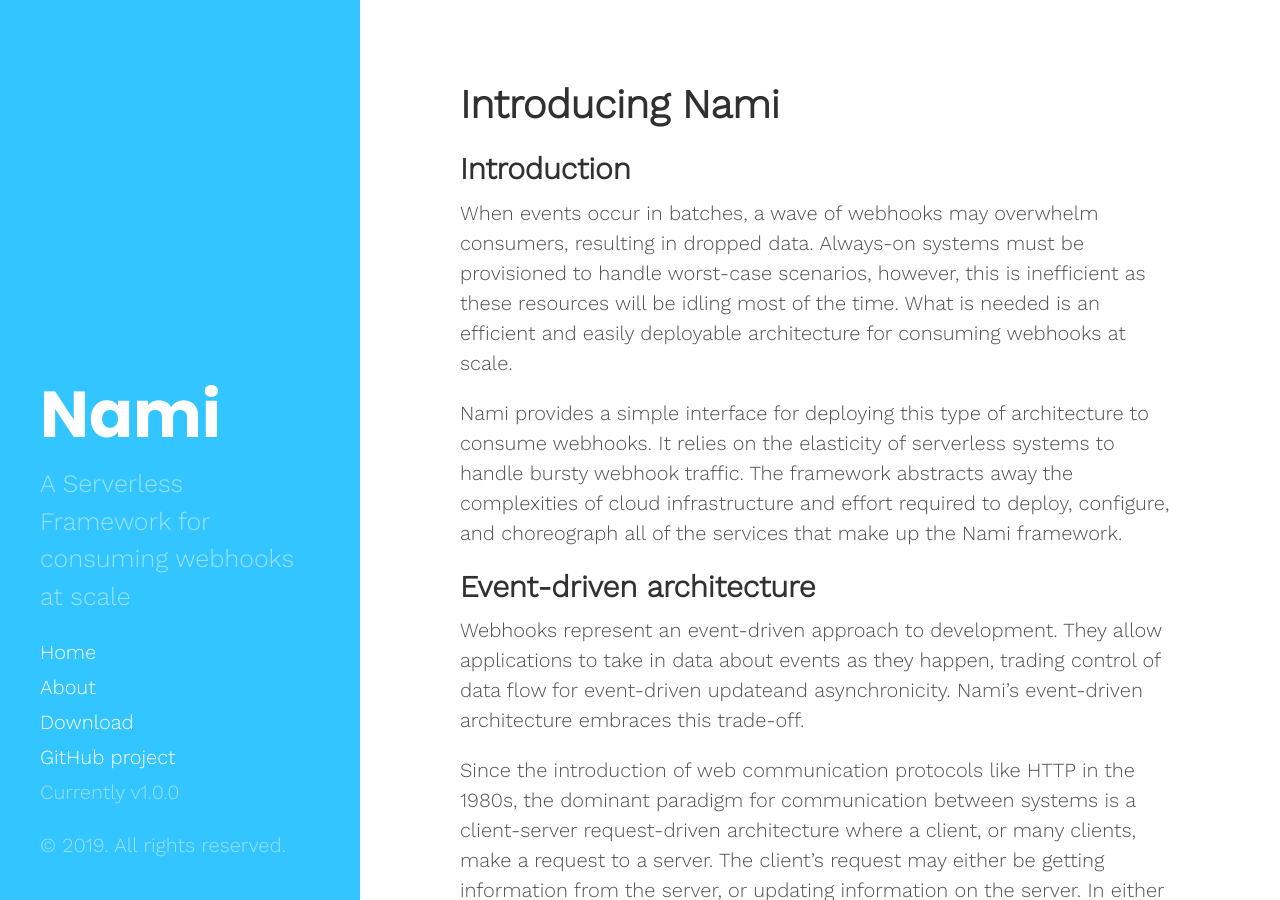
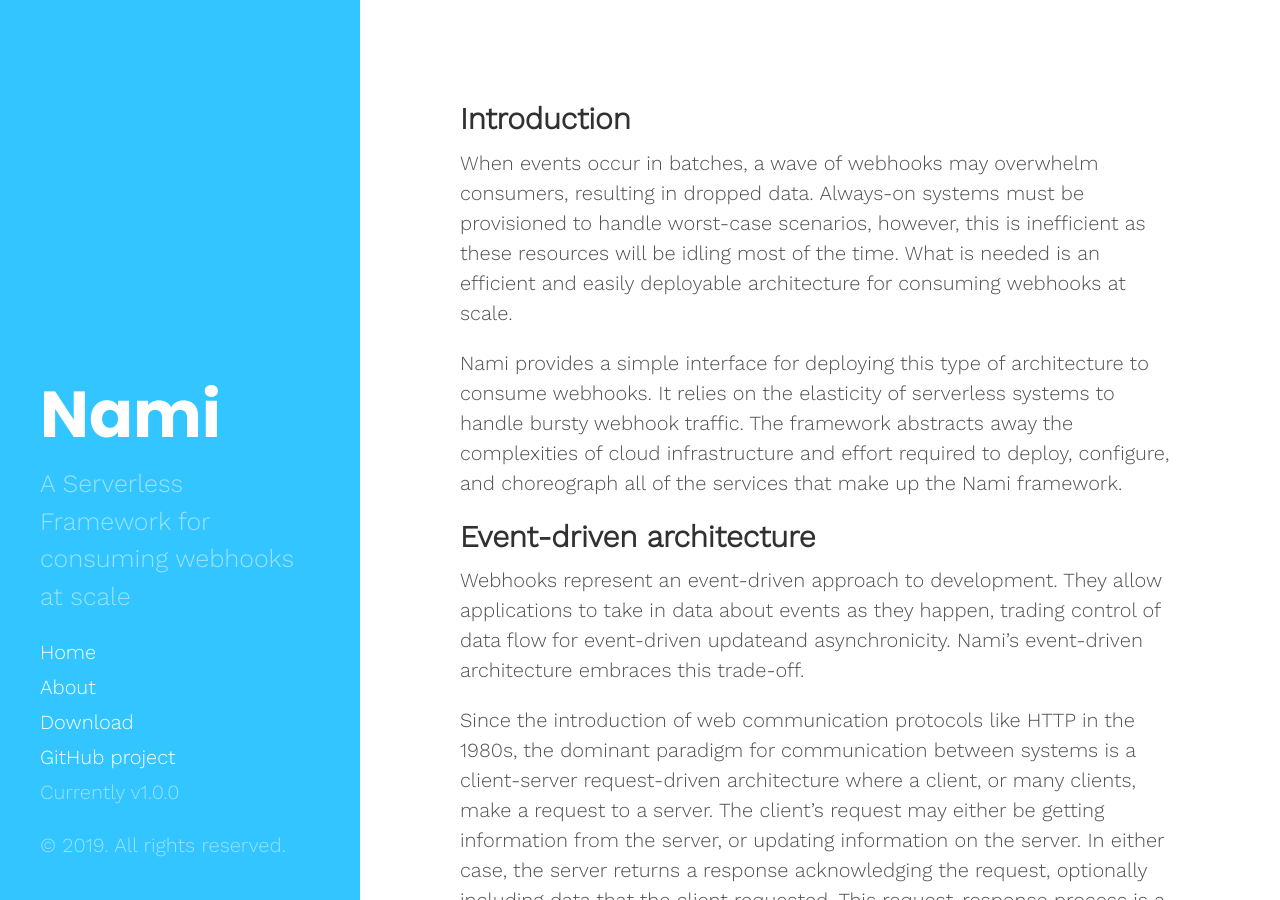
Before and after one commit to nami-serverless/nami-serverless.github.io, a Jekyll site: the page built from index.html, in a window 1280 px wide and 900 px high. Built offline with Jekyll 4.4.1, drawn with Linux system fonts in a browser that asks for light colours; the list of posts is cut into pages by our own code.

Commit message:
post.title disabled
Co-authored-by: Sachin Chandy <sachinmchandy@gmail.com>
Co-authored-by: Nick Miller <nick.miller00@gmail.com>
Co-authored-by: Wendy Kuhn <wendy@wendykuhn.io>

```diff
--- a/index.html
+++ b/index.html
@@ -6,11 +6,9 @@
 <div class="posts">
   {% for post in paginator.posts %}
   <div class="post">
-    <h1 class="post-title">
-      <a href="{{ post.url }}">
-        {{ post.title }}
-      </a>
-    </h1>
+    <!--<h1 class="post-title">
+      {{ post.title }}
+    </h1>-->
 
     <!--<span class="post-date">{{ post.date | date_to_string }}</span>-->
 
```
